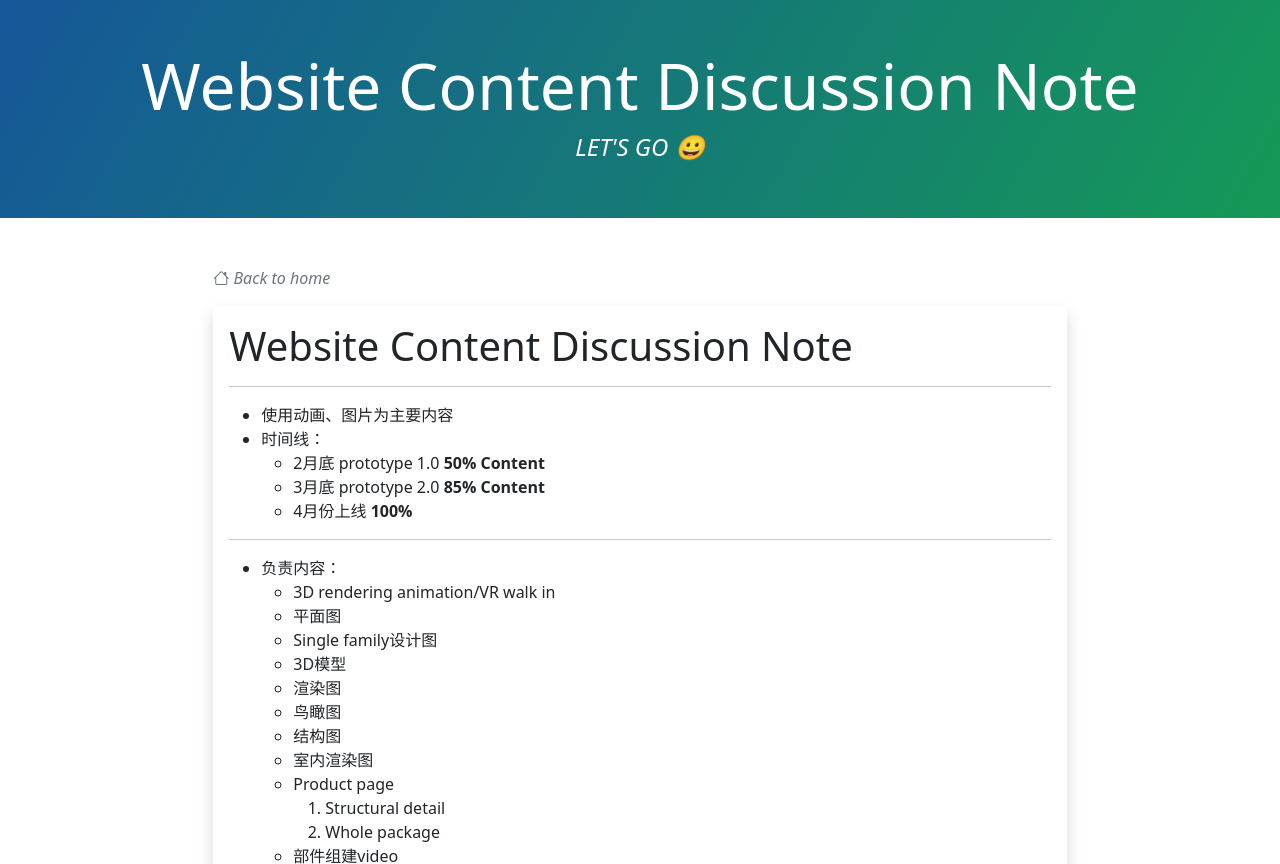
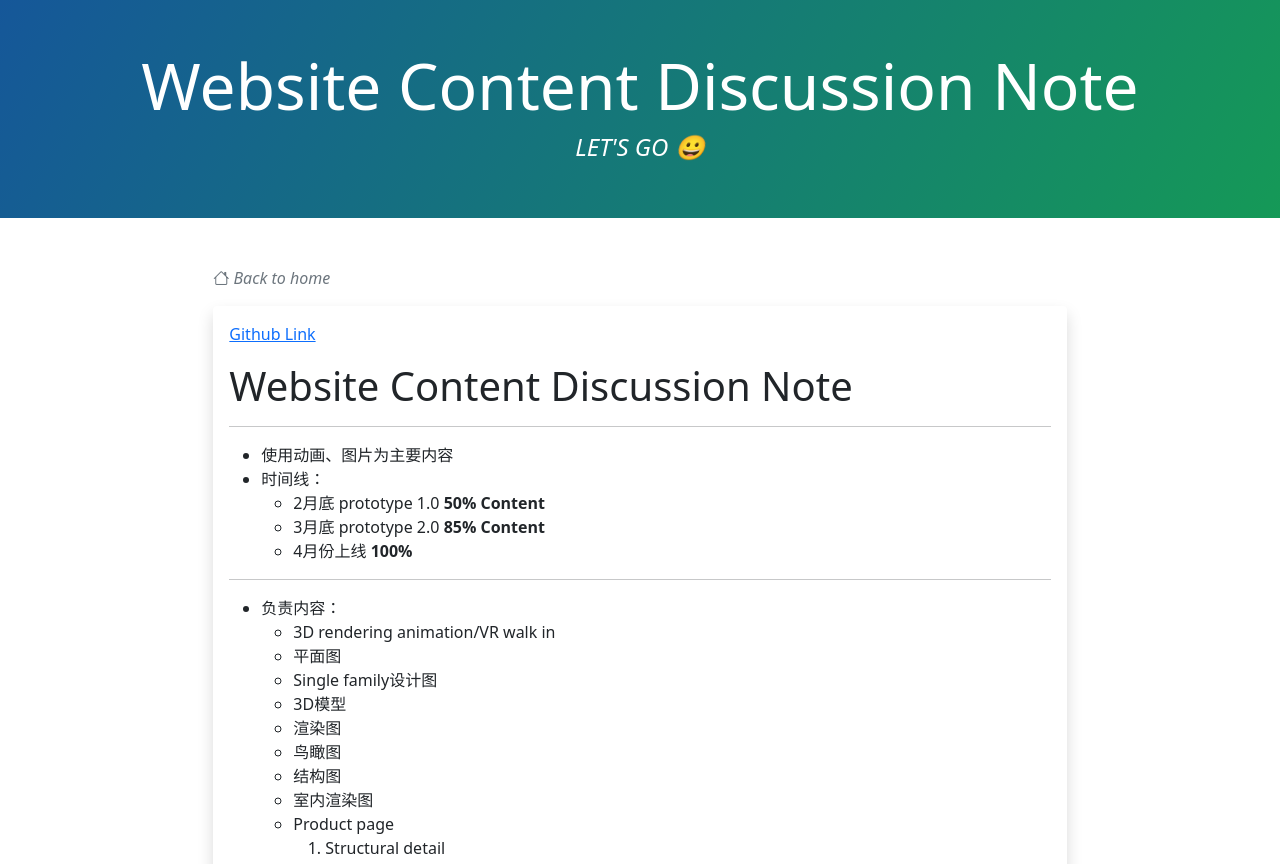
Before and after one commit to rab-lab/rab-lab.github.io, a Jekyll site: the page built from notes.md, in a window 1280 px wide and 900 px high, cut to the strip 0-864 px from the top of the window. Built offline with Jekyll 4.4.1, drawn with Linux system fonts in a browser that asks for light colours; nearby versions of some CDN libraries.

Commit message:
Update notes.md

```diff
--- a/notes.md
+++ b/notes.md
@@ -3,4 +3,6 @@ title: Website Content Discussion Note
 date: 2022-01-16 16:00:00
 layout: post
 ---
+[Github Link](https://github.com/rab-lab/rab-lab.github.io)
+
 {% include_relative README.md %}
```
